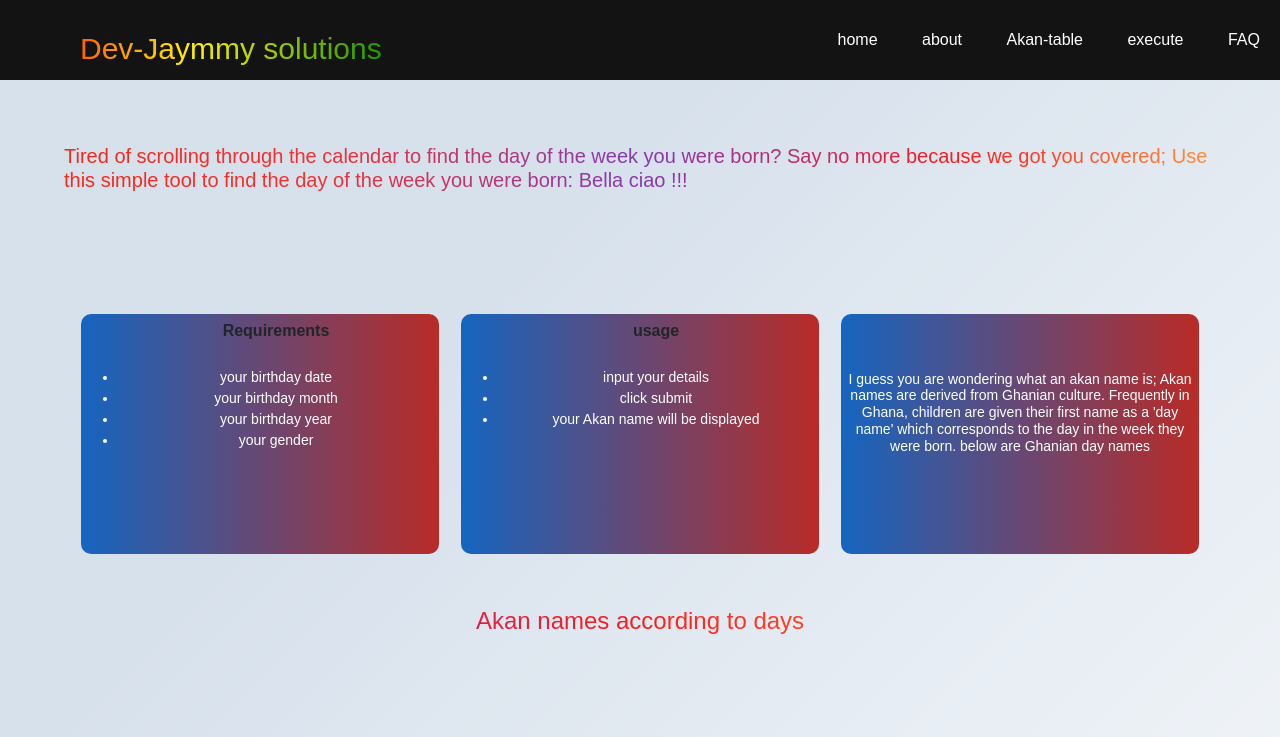
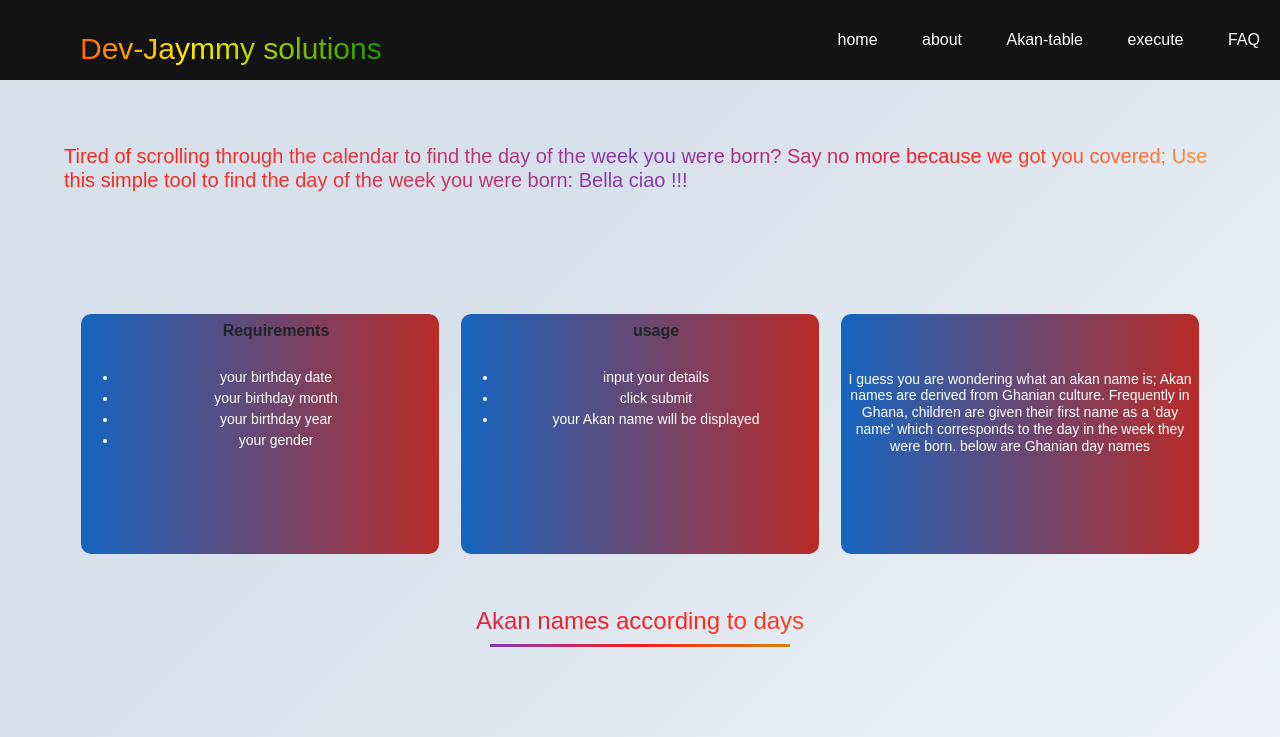
Before and after one commit to Devjaymmy/Birth-day-calculator, a plain HTML site: page index.html in a window 1280 px wide. Shown: the top 737 px of the page. Drawn offline with nearby package versions, Linux system fonts and the light colour scheme.

Commit message:
added a line below heading

```diff
--- a/index.html
+++ b/index.html
@@ -96,6 +96,20 @@
     >
       Akan names according to days
     </h4>
+    <div style="display: flex; align-items: center; justify-content: center">
+      <span
+        style="
+          width: 300px;
+          height: 3px;
+          background: #1e9600; /* fallback for old browsers */
+          background: linear-gradient(to right, #833ab4, #fd1d1d, #d6820c);
+          display: flex;
+          align-items: center;
+          justify-content: center;
+        "
+      ></span>
+    </div>
+
     <div class="container" id="table">
       <div class="row" id="table__row">
         <div id="table__column" class="col">
```
